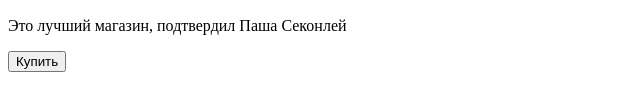
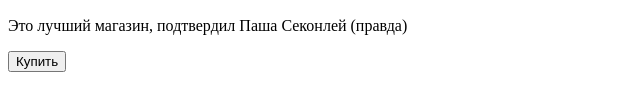
Before and after one commit to Palesse/tg_shop, a plain HTML site: page index.html in a window 1280 px wide. Shown: the part 383-494 px from the top of the page, 0-640 px from the left. Drawn offline with Linux system fonts and the light colour scheme.

Commit message:
Update index.html

```diff
--- a/index.html
+++ b/index.html
@@ -9,7 +9,7 @@
         <div id="main">
             <h1>Онлайн-магазин</h1>
             <img src="https://assets.turbologo.ru/blog/ru/2017/09/18170925/eshop-logo.png"/>
-            <p>Это лучший магазин, подтвердил Паша Секонлей</p>
+            <p>Это лучший магазин, подтвердил Паша Секонлей (правда)</p>
             <button id="buy">Купить</button>
         </div>
     </body>
```
